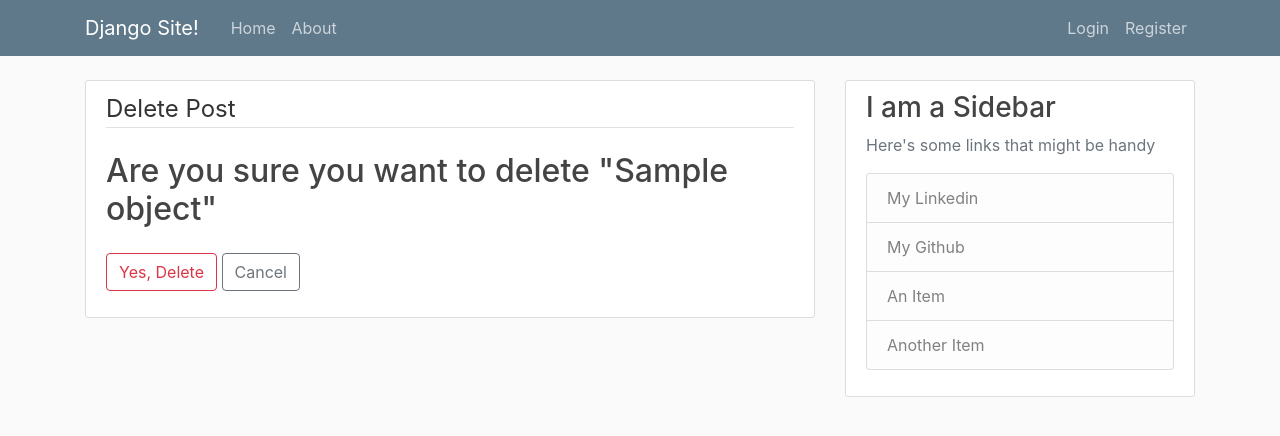
After one commit to Dents6679/learning_django, a Django app: template blog/templates/blog/post_confirm_delete.html in a window 1280 px wide. The commit adds this page. Shown: the top 436 px of the page. Run offline with Django 3.2, Linux system fonts and the light colour scheme; the template is opened without the code that fills it: most values are stand-ins (such as "Sample title", 1, 10 or a date in 2020); some libraries are stand-ins or nearby versions.

Commit message:
Implemented Page updating and deletion, added buttons to posts.

```diff
--- a/blog/models.py
+++ b/blog/models.py
@@ -30,6 +30,7 @@
 
     def get_absolute_url(self):
         """
+        This function is called automatically when a post is created. It will redirect the user to the returned URL.
         Gets the absolute url of a post, typically after it has been created.
 
         Returns: The URL of the post object, as a string
--- a/blog/templates/blog/base.html
+++ b/blog/templates/blog/base.html
@@ -20,7 +20,7 @@
 </head>
 <body>
 
-    <!-- Add Navigation Bar-->
+    <!-- Navbar left side-->
     <header class="site-header">
         <nav class="navbar navbar-expand-md navbar-dark bg-steel fixed-top">
             <div class="container">
@@ -38,8 +38,9 @@
                     <!-- Navbar Right Side -->
                     <div class="navbar-nav">
                         {%if user.is_authenticated %}
-                        <a class="nav-item nav-link" href="{% url 'profile' %}">{{ user.username }}</a>
-                        <a class="nav-item nav-link" href="{% url 'logout' %}">Log out</a>
+                            <a class="nav-item nav-link" href="{% url 'post_create' %}">New Post</a>
+                            <a class="nav-item nav-link" href="{% url 'profile' %}">{{ user.username }}</a>
+                            <a class="nav-item nav-link" href="{% url 'logout' %}">Log out</a>
                         {% else %}
                             <a class="nav-item nav-link" href="{% url 'login' %}">Login</a>
                             <a class="nav-item nav-link" href="{% url 'register' %}">Register</a>
--- /dev/null
+++ b/blog/templates/blog/post_confirm_delete.html
@@ -0,0 +1,18 @@
+{% extends "blog/base.html" %}
+
+
+{%block content%}
+    <div class="content-section">
+        <form method="POST">
+            {% csrf_token %}
+            <fieldset class="form-group">
+                <legend class="border-bottom mb-4">Delete Post</legend>
+                <h2>Are you sure you want to delete "{{ object.title }}"</h2>
+            </fieldset>
+            <div class="form-group">
+                <button class="btn btn-outline-danger" type="submit">Yes, Delete</button>
+                <a class="btn btn-outline-secondary" href="{% url 'post-detail' object.id %}">Cancel</a>
+            </div>
+        </form>
+    </div>
+{% endblock content%}
--- a/blog/urls.py
+++ b/blog/urls.py
@@ -1,11 +1,13 @@
 from django.urls import path
-from .views import PostListView, PostDetailView, PostCreateView
+from .views import PostListView, PostDetailView, PostCreateView, PostUpdateView, PostDeleteView
 from . import views  # Imports the views module from the current package
 
 urlpatterns = [
     path('', PostListView.as_view(), name='blog-homepage'),
     path('post/<int:pk>/', PostDetailView.as_view(), name='post-detail'),  # pk is primary key of the class in the db.
     path('post/new/', PostCreateView.as_view(), name='post_create'),
+    path('post/<int:pk>/update/', PostUpdateView.as_view(), name='post-update'),
+    path('post/<int:pk>/delete/', PostDeleteView.as_view(), name='post-delete'),
     path('about', views.about, name='blog-about'),
 
 ]
```
Also changed, not shown: blog/templates/blog/post_detail.html (+10 -2 lines), blog/views.py (+35 -9 lines).
